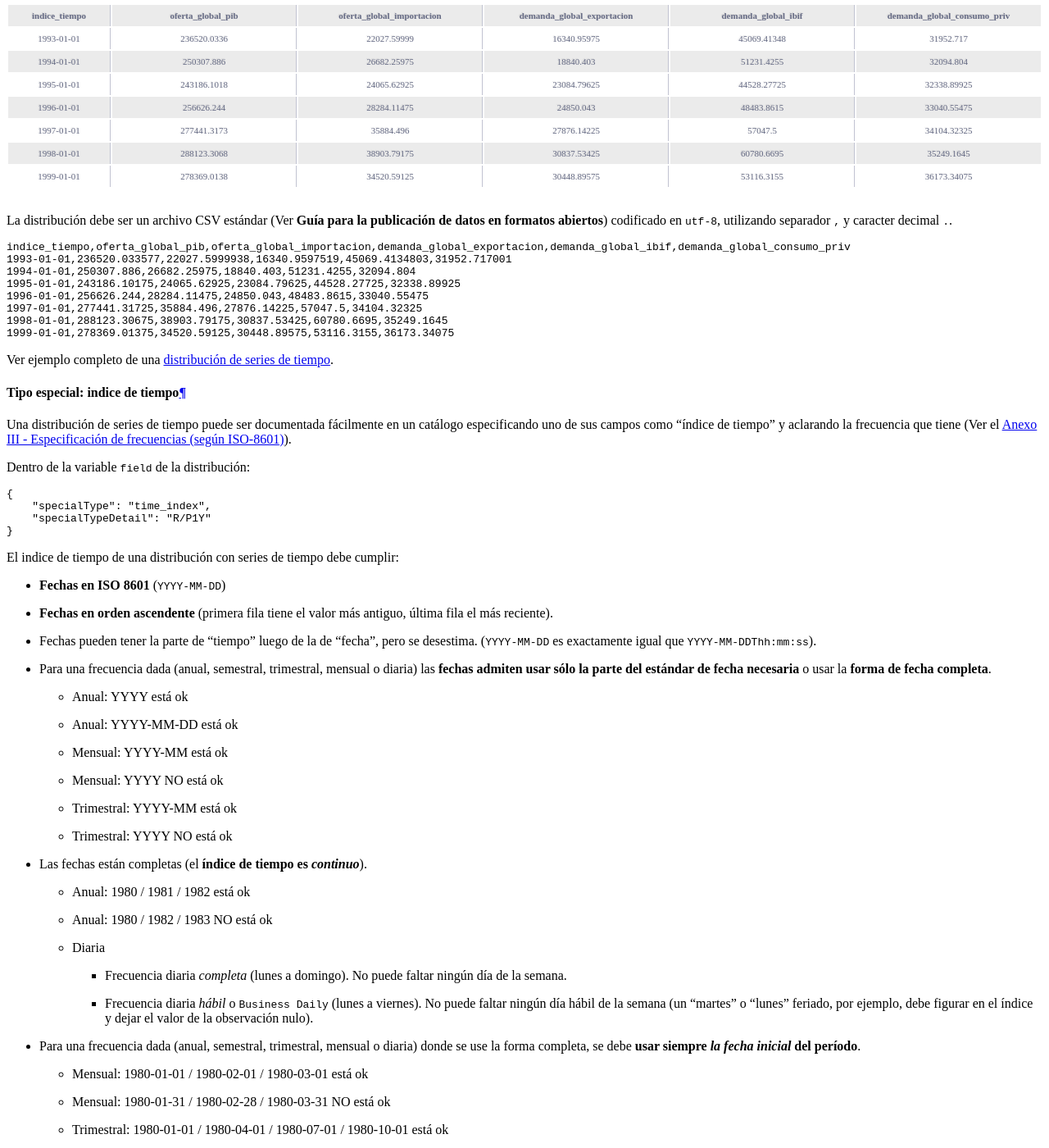
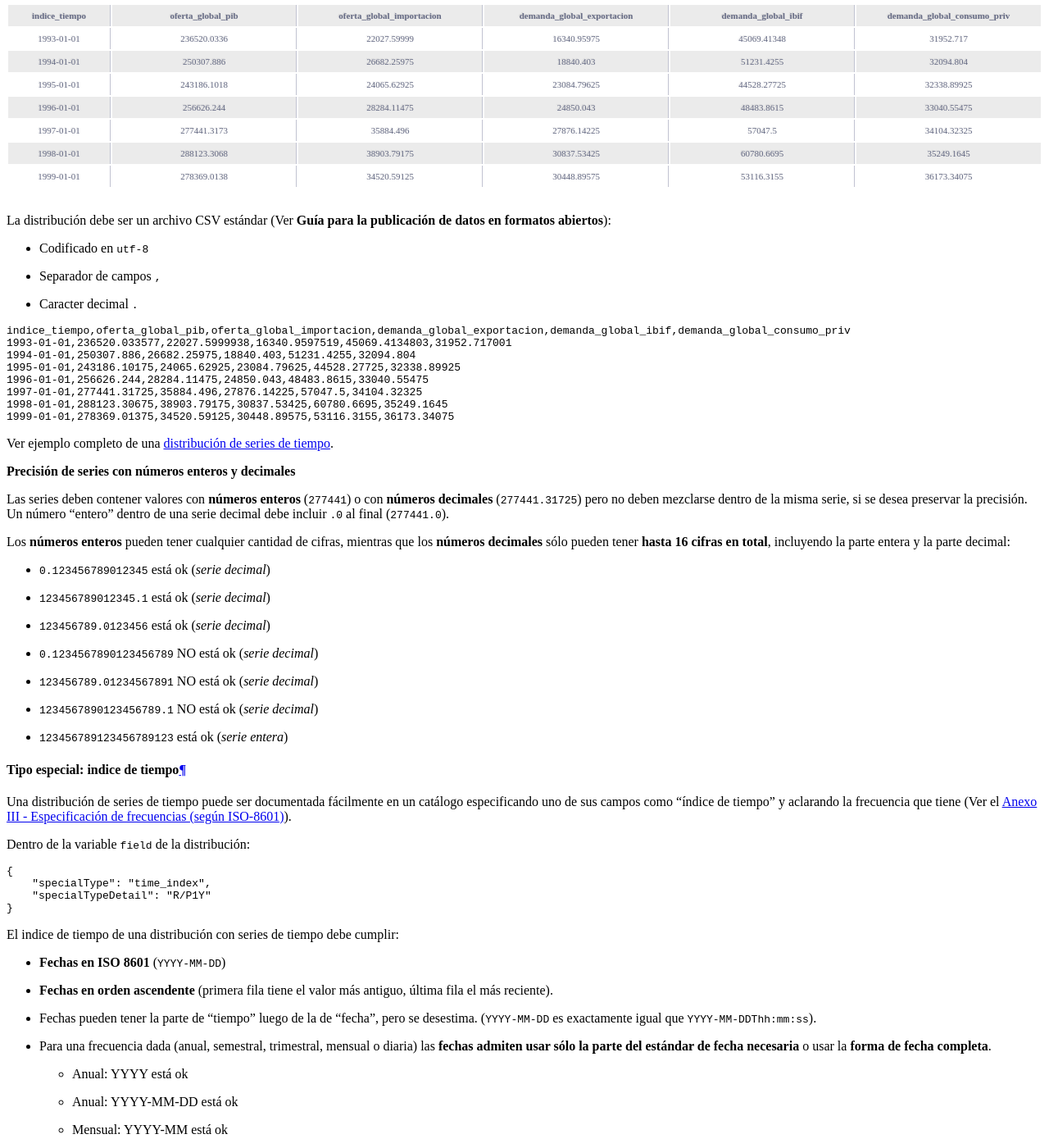
Before and after one commit to datosgobar/paquete-apertura-datos, a Sphinx documentation site: the page built from docs/guia_metadatos.md, in a window 1280 px wide and 1400 px high, scrolled down 12494 px. Shown: the whole window at 82% size. Built offline with Sphinx 7.4.7 and the Read the Docs theme 2.0.0, drawn with Linux system fonts in a browser that asks for light colours; comment, search, counter and statistics services are not loaded.

Commit message:
Se agrega sección con precisión de decimales hasta 16 cifras. Resta testeo y confirmación de que 16 cifras es el máximo admitido o si debe ser más, o menos.

````diff
--- a/docs/guia_metadatos.md
+++ b/docs/guia_metadatos.md
@@ -955,7 +955,11 @@ Es una tabla donde:
   </tr>
 </table>
 
-La distribución debe ser un archivo CSV estándar (Ver **Guía para la publicación de datos en formatos abiertos**) codificado en `utf-8`, utilizando separador `,` y caracter decimal `.`.
+La distribución debe ser un archivo CSV estándar (Ver **Guía para la publicación de datos en formatos abiertos**):
+
+* Codificado en `utf-8`
+* Separador de campos `,`
+* Caracter decimal `.`
 
 ```
 indice_tiempo,oferta_global_pib,oferta_global_importacion,demanda_global_exportacion,demanda_global_ibif,demanda_global_consumo_priv
@@ -969,6 +973,20 @@ indice_tiempo,oferta_global_pib,oferta_global_importacion,demanda_global_exporta
 ```
 
 Ver ejemplo completo de una [distribución de series de tiempo](https://github.com/datosgobar/paquete-apertura-datos/blob/master/examples/series_tiempo/distributions/oferta-demanda-global-precios-constantes-desestacionalizados-base-1993-valores-anuales.csv).
+
+**Precisión de series con números enteros y decimales**
+
+Las series deben contener valores con **números enteros** (`277441`) o con **números decimales** (`277441.31725`) pero no deben mezclarse dentro de la misma serie, si se desea preservar la precisión. Un número "entero" dentro de una serie decimal debe incluir `.0` al final (`277441.0`).
+
+Los **números enteros** pueden tener cualquier cantidad de cifras, mientras que los **números decimales** sólo pueden tener **hasta 16 cifras en total**, incluyendo la parte entera y la parte decimal:
+
+* `0.123456789012345` está ok  (*serie decimal*)
+* `123456789012345.1` está ok  (*serie decimal*)
+* `123456789.0123456` está ok  (*serie decimal*)
+* `0.1234567890123456789` NO está ok  (*serie decimal*)
+* `123456789.01234567891` NO está ok  (*serie decimal*)
+* `1234567890123456789.1` NO está ok  (*serie decimal*)
+* `123456789123456789123` está ok (*serie entera*)
 
 #### Tipo especial: indice de tiempo
 
````
